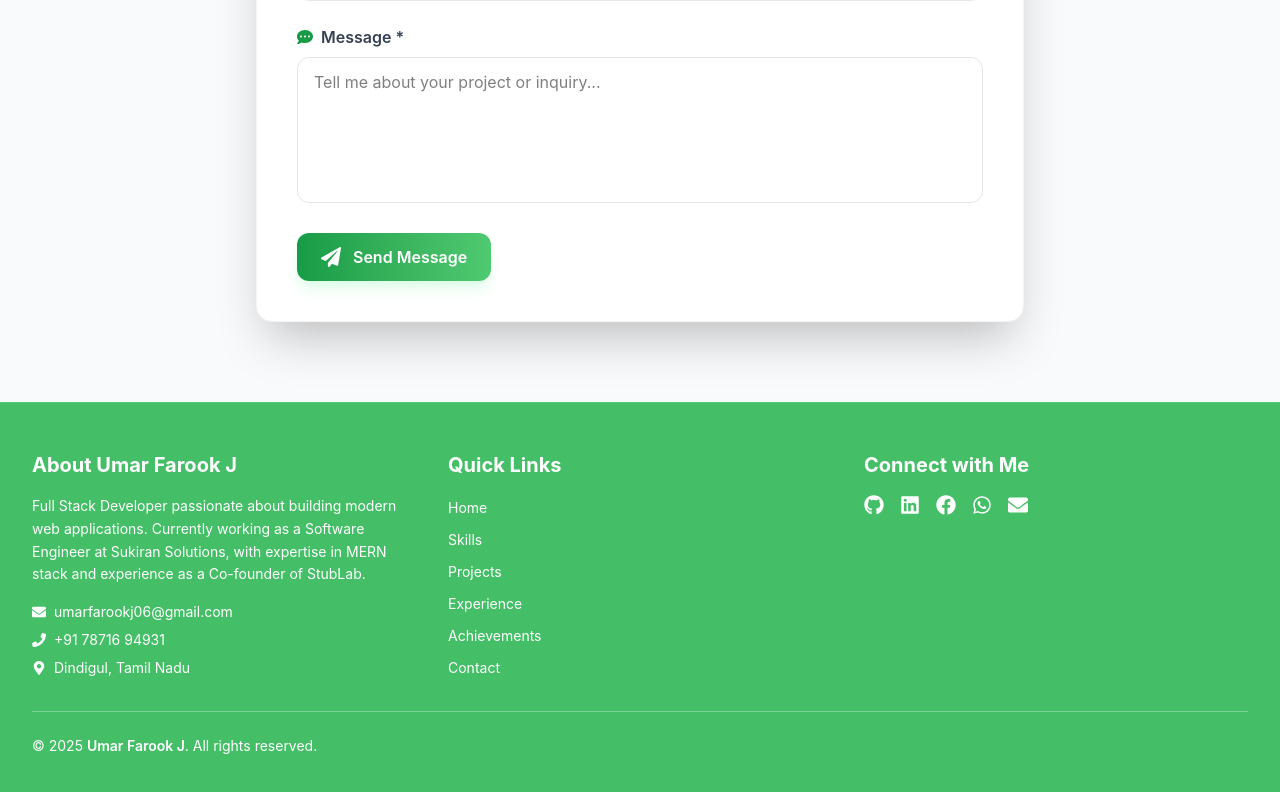
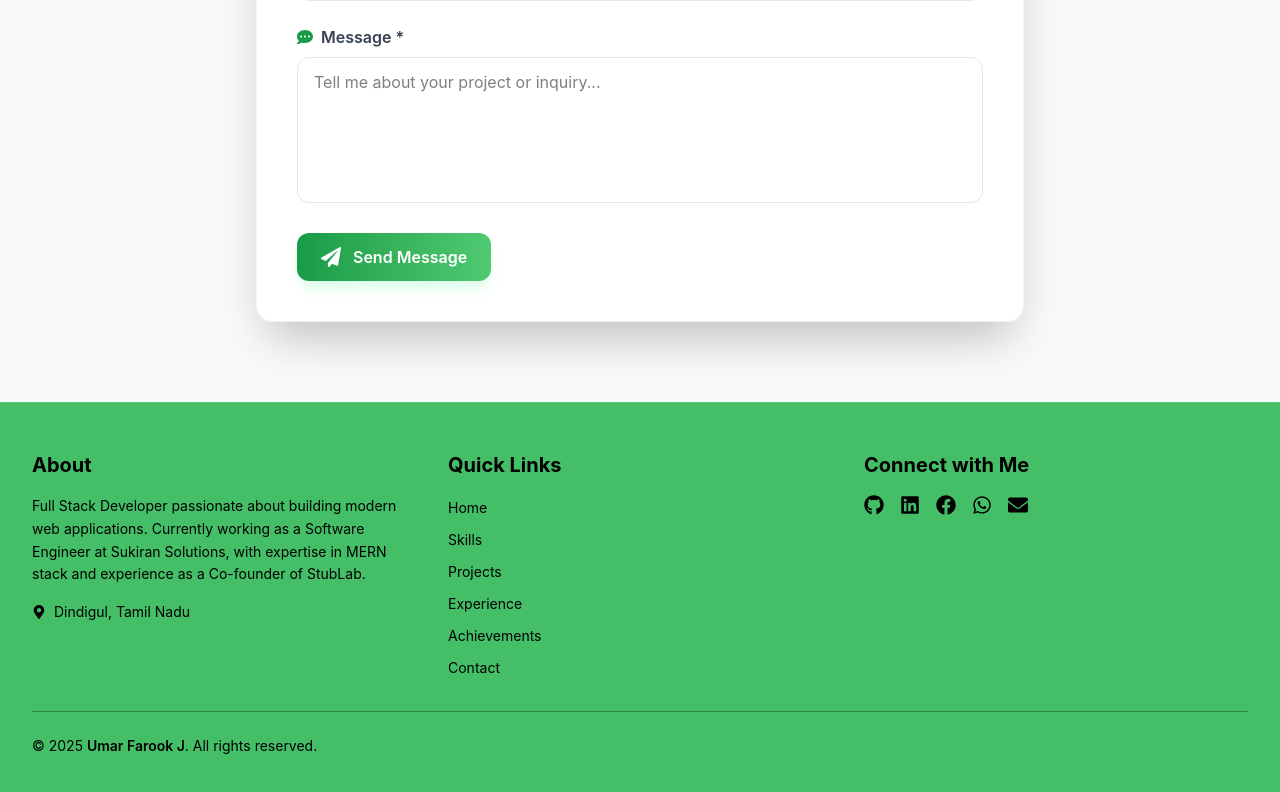
Before and after one commit to Umarfarook1912/Portfolio, a React (Vite) app: page / in a window 1280 px wide. Shown: the part 6932-7724 px from the top of the page. Built offline with nearby package versions, Linux system fonts and the light colour scheme.

Commit message:
Footer updated with black color

```diff
--- a/src/components/layout/Footer.jsx
+++ b/src/components/layout/Footer.jsx
@@ -29,22 +29,15 @@ const Footer = () => {
                 <div className="grid grid-cols-1 md:grid-cols-3 lg:grid-cols-3 gap-8 mb-8">
                     {/* About Section */}
                     <div>
-                        <h3 className="text-xl font-bold mb-4 text-white">About Umar Farook J</h3>
-                        <p className="text-white text-sm leading-relaxed mb-4">
+                        <h3 className="text-xl font-bold mb-4 text-black">About</h3>
+                        <p className="text-black text-sm leading-relaxed mb-4">
                             Full Stack Developer passionate about building modern web applications.
                             Currently working as a Software Engineer at Sukiran Solutions,
                             with expertise in MERN stack and experience as a Co-founder of StubLab.
                         </p>
                         <div className="flex flex-col space-y-2 text-sm">
-                            <a href="mailto:umarfarookj06@gmail.com" className="flex items-center text-white hover:text-gray-200 transition-colors">
-                                <FaEnvelope className="mr-2" />
-                                umarfarookj06@gmail.com
-                            </a>
-                            <a href="https://api.whatsapp.com/send/?phone=7871694931" className="flex items-center text-white hover:text-gray-200 transition-colors">
-                                <FaPhone className="mr-2" />
-                                +91 78716 94931
-                            </a>
-                            <div className="flex items-center text-white">
+
+                            <div className="flex items-center text-black">
                                 <FaMapMarkerAlt className="mr-2" />
                                 Dindigul, Tamil Nadu
                             </div>
@@ -53,13 +46,13 @@ const Footer = () => {
 
                     {/* Quick Links */}
                     <div>
-                        <h3 className="text-xl font-bold mb-4 text-white">Quick Links</h3>
+                        <h3 className="text-xl font-bold mb-4 text-black">Quick Links</h3>
                         <ul className="space-y-2">
                             {quickLinks.map((link) => (
                                 <li key={link.name}>
                                     <a
                                         href={link.href}
-                                        className="text-white hover:text-gray-200 transition-colors text-sm"
+                                        className="text-black hover:text-gray-200 transition-colors text-sm"
                                     >
                                         {link.name}
                                     </a>
@@ -70,7 +63,7 @@ const Footer = () => {
 
                     {/* Connect */}
                     <div>
-                        <h3 className="text-xl font-bold mb-4 text-white">Connect with Me</h3>
+                        <h3 className="text-xl font-bold mb-4 text-black">Connect with Me</h3>
                         <div className="flex items-center md:items-start space-x-4">
                             {socialIcons.map(({ Icon, href, label }) => (
                                 <a
@@ -78,7 +71,7 @@ const Footer = () => {
                                     href={href}
                                     target="_blank"
                                     rel="noopener noreferrer"
-                                    className="text-white hover:text-gray-200 transition-all duration-300 transform hover:scale-110"
+                                    className="text-black hover:text-gray-200 transition-all duration-300 transform hover:scale-110"
                                     aria-label={label}
                                 >
                                     <Icon className="w-5 h-5" />
@@ -89,12 +82,12 @@ const Footer = () => {
                 </div>
 
                 {/* Divider */}
-                <div className="w-full h-px bg-white opacity-30 my-6"></div>
+                <div className="w-full h-px bg-black opacity-30 my-6"></div>
 
                 {/* Bottom Section */}
                 <div className="flex flex-col md:flex-row justify-between items-center space-y-4 md:space-y-0">
                     <div className="text-center md:text-left">
-                        <p className="text-white text-sm">
+                        <p className="text-black text-sm">
                             &copy; {currentYear} <span className="font-semibold">Umar Farook J</span>. All rights reserved.
                         </p>
                     </div>
```
